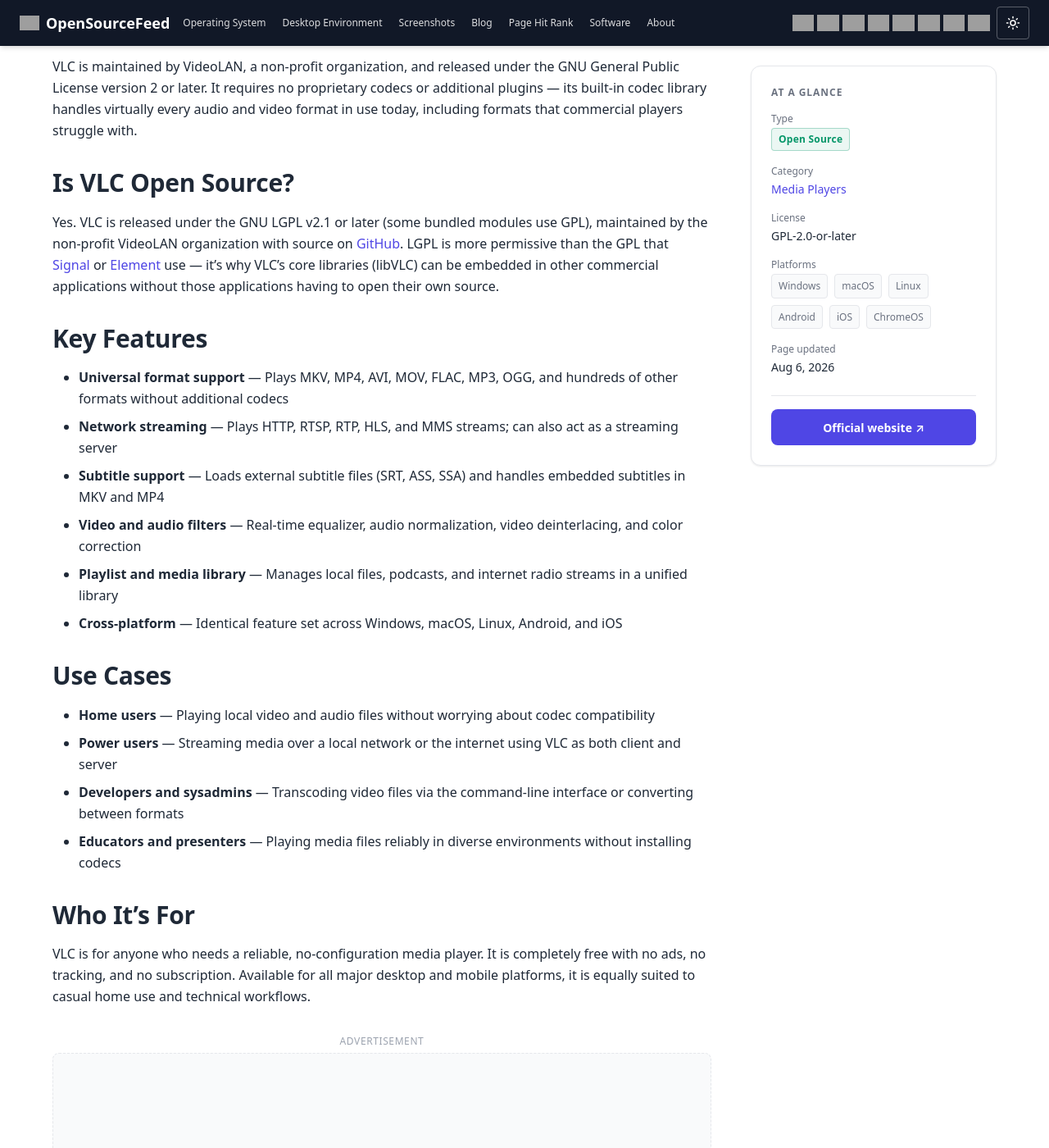
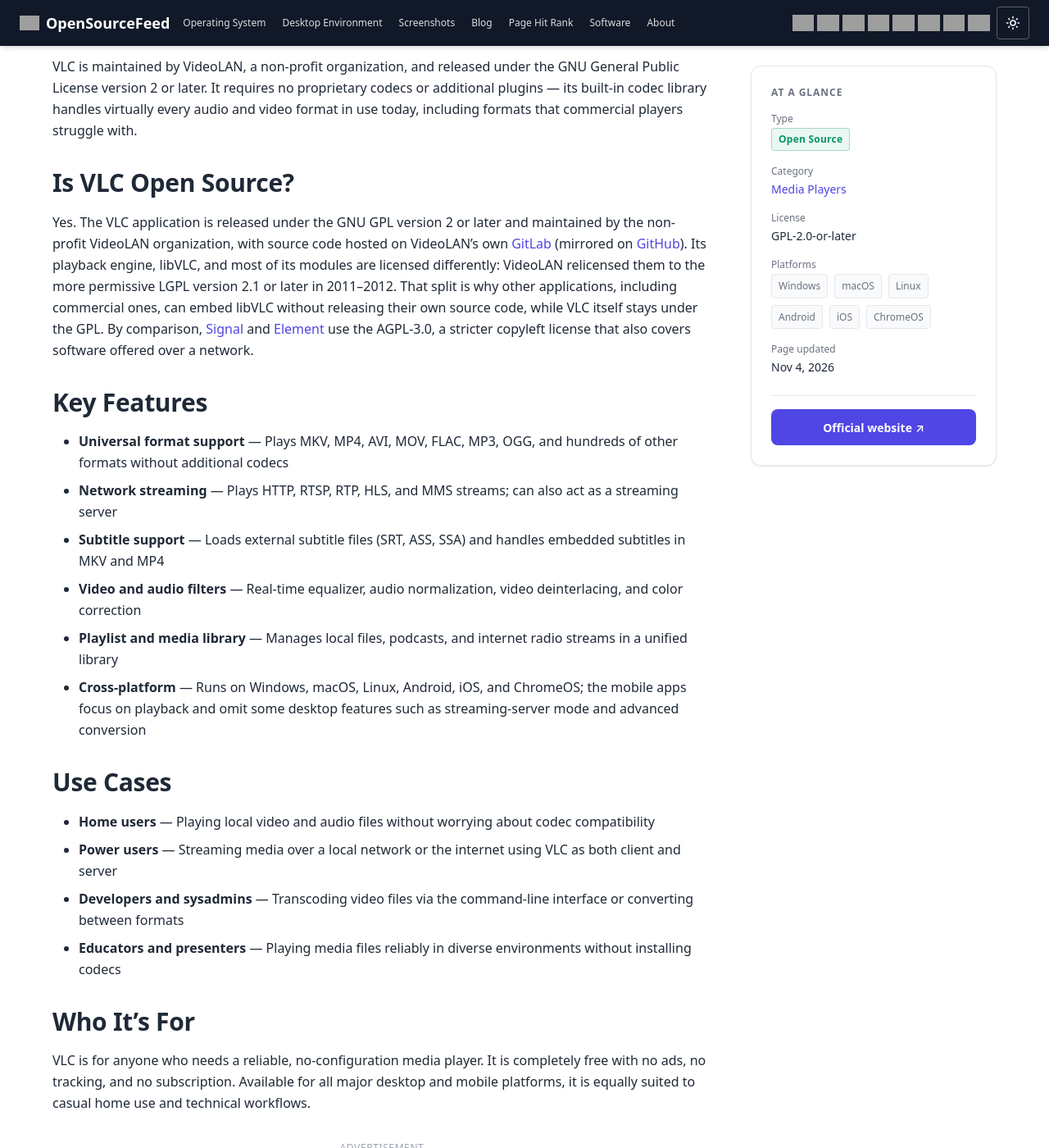
Before and after one commit to opensourcefeed/software, a Jekyll site: the page built from _softwares/vlc.md, in a window 1280 px wide and 1400 px high, scrolled down 576 px. Shown: the whole window at 82% size. Built offline with Jekyll 4.4.1, drawn with Linux system fonts in a browser that asks for light colours; some of the changed text lies outside the part shown.

Commit message:
Correct VLC licence details and Okular platform list
VLC's "Is VLC Open Source?" section contradicted the page's own licence:
the application is GPL-2.0-or-later, while libVLC and most modules were
relicensed to LGPL-2.1-or-later in 2011-2012. Also correct the
Signal/Element comparison (both AGPL-3.0), the claim of an identical
feature set on every platform, and point to VideoLAN's GitLab as the
primary source repository.

Quote Okular's "*BSD" platform so YAML doesn't parse it as an alias,
which rendered an empty platform tag and a blank operatingSystem entry.

Co-Authored-By: Claude Opus 5.5 <noreply@anthropic.com>

```diff
--- a/_softwares/vlc.md
+++ b/_softwares/vlc.md
@@ -24,7 +24,7 @@ VLC is maintained by VideoLAN, a non-profit organization, and released under the
 
 ## Is VLC Open Source?
 
-Yes. VLC is released under the GNU LGPL v2.1 or later (some bundled modules use GPL), maintained by the non-profit VideoLAN organization with source on [GitHub](https://github.com/videolan/vlc). LGPL is more permissive than the GPL that [Signal](/software/signal/) or [Element](/software/element/) use — it's why VLC's core libraries (libVLC) can be embedded in other commercial applications without those applications having to open their own source.
+Yes. The VLC application is released under the GNU GPL version 2 or later and maintained by the non-profit VideoLAN organization, with source code hosted on VideoLAN's own [GitLab](https://code.videolan.org/videolan/vlc) (mirrored on [GitHub](https://github.com/videolan/vlc)). Its playback engine, libVLC, and most of its modules are licensed differently: VideoLAN relicensed them to the more permissive LGPL version 2.1 or later in 2011–2012. That split is why other applications, including commercial ones, can embed libVLC without releasing their own source code, while VLC itself stays under the GPL. By comparison, [Signal](/software/signal/) and [Element](/software/element/) use the AGPL-3.0, a stricter copyleft license that also covers software offered over a network.
 
 ## Key Features
 
@@ -33,7 +33,7 @@ Yes. VLC is released under the GNU LGPL v2.1 or later (some bundled modules use
 - **Subtitle support** — Loads external subtitle files (SRT, ASS, SSA) and handles embedded subtitles in MKV and MP4
 - **Video and audio filters** — Real-time equalizer, audio normalization, video deinterlacing, and color correction
 - **Playlist and media library** — Manages local files, podcasts, and internet radio streams in a unified library
-- **Cross-platform** — Identical feature set across Windows, macOS, Linux, Android, and iOS
+- **Cross-platform** — Runs on Windows, macOS, Linux, Android, iOS, and ChromeOS; the mobile apps focus on playback and omit some desktop features such as streaming-server mode and advanced conversion
 
 ## Use Cases
 
```
Also changed, not shown: other parts of _softwares/vlc.md (+1 -1 lines), _softwares/okular.md (+1 -1 lines).
